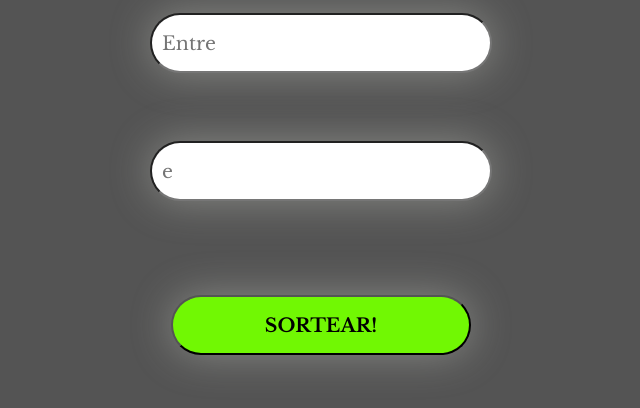
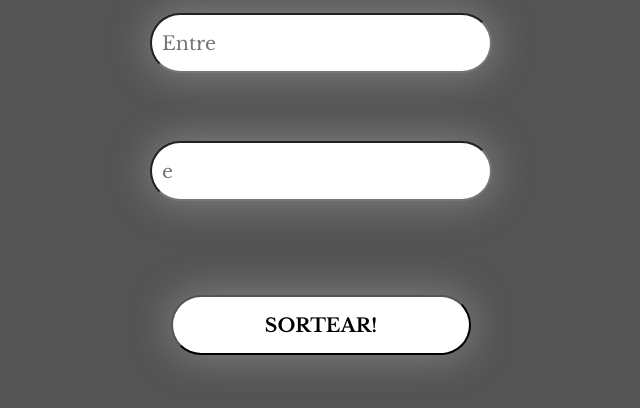
Before and after one commit to DOliveiira/number-drawer, a plain HTML site: page index.html in a window 1280 px wide. Shown: the part 386-794 px from the top of the page, without its empty margins (319-959 px from the left). Drawn offline with nearby package versions, Linux system fonts and the light colour scheme; a web font is replaced by a local one.

Commit message:
Alterção no estilo do botão principal

```diff
--- a/style.css
+++ b/style.css
@@ -49,7 +49,7 @@ button{
     border-radius: 30px;
     width: 300px;
     height: 60px;
-    background-color: #71f803;
+    background-color: #fff;
     font-size: 19px;
     margin-top: 60px;
     box-shadow: 0px 0px 40px 0px rgba(233, 235, 223, 0.35);
```
